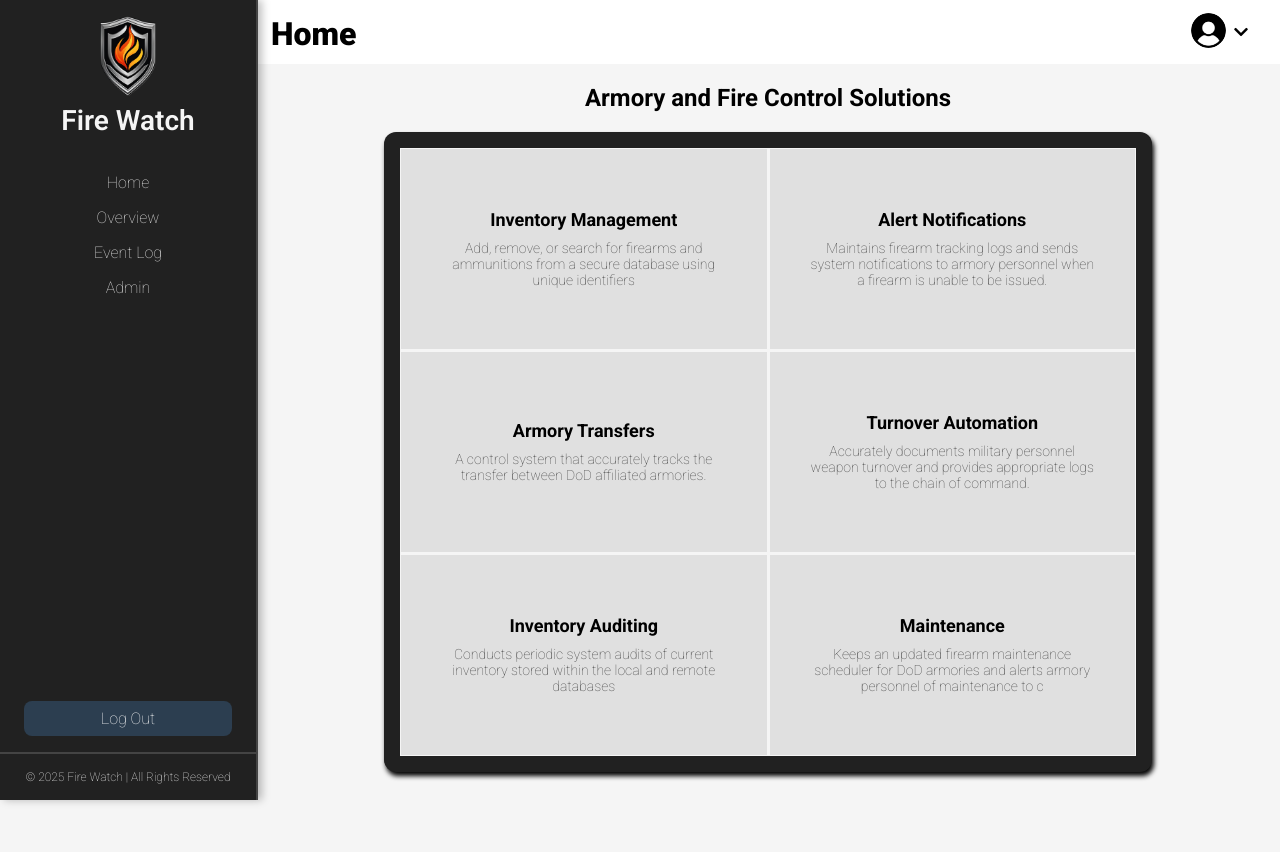
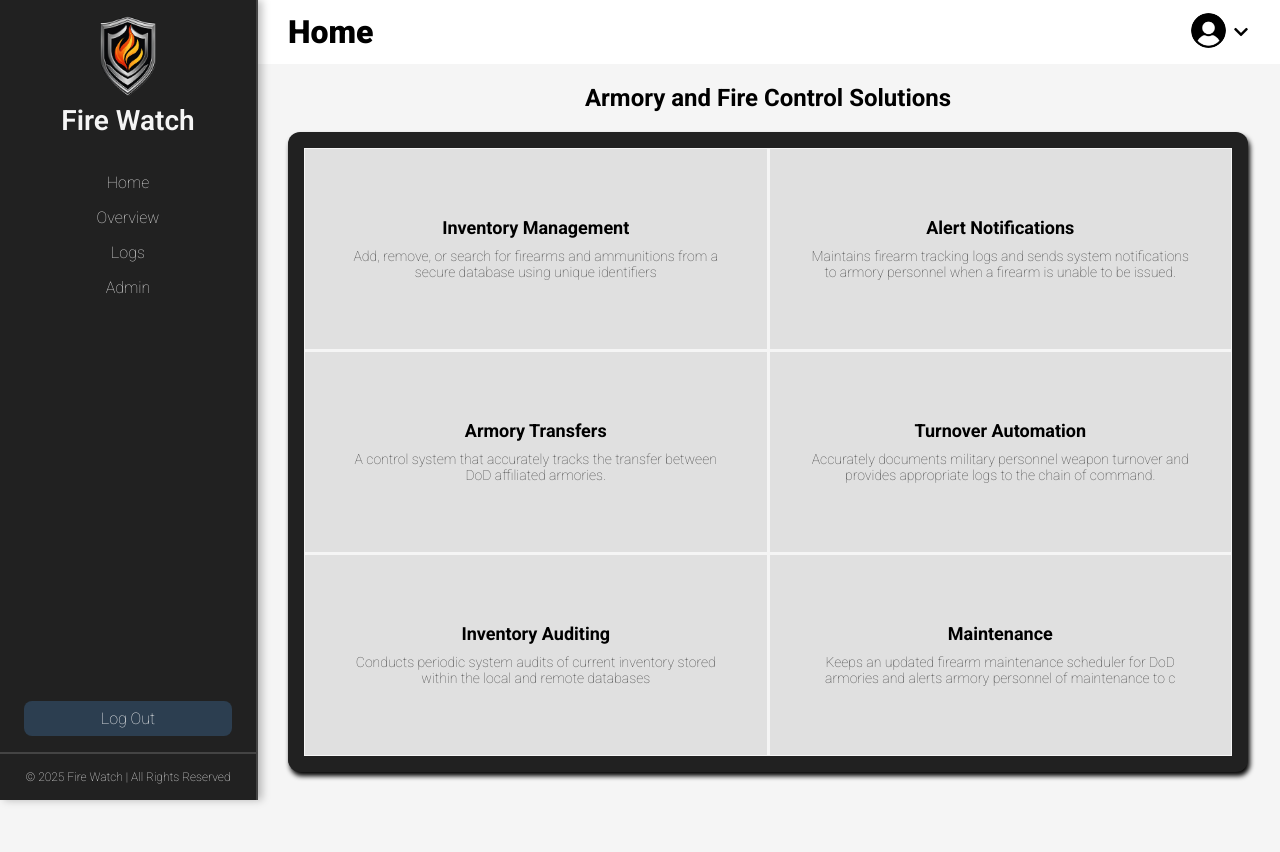
Before and after one commit to morrisEA/s25-team-white, a Django app: page / in a window 1280 px wide. Run offline with Django 4.2, Linux system fonts and the light colour scheme; a user stored in the database is signed in; parts of the project's set-up code (start-up, migrations or seed data) failed here and were passed over.

Commit message:
CSS updates

```diff
--- a/firewatch/eventlog/templates/eventlog/eventlog.html
+++ b/firewatch/eventlog/templates/eventlog/eventlog.html
@@ -16,7 +16,6 @@
             <tr>
               <th>Watch Type</th>
               <th>Member</th>
-              <th>Qualification</th>
               <th>Check In</th>
               <th>Check Out</th>
               <th>Firearm</th>
@@ -29,11 +28,6 @@
             <tr>
               <td>{{ watch.watch_type }}</td>
               <td>{{ watch.member_id }}</td>
-              <td>
-                {% for qualification in watch.qualification_id.all %}
-                {{ qualification.name }}<br />
-                {% endfor %}
-              </td>
               <td>{{ watch.check_in }}</td>
               <td>{{ watch.check_out }}</td>
               <td>
--- a/firewatch/eventlog/templates/eventlog/layout.html
+++ b/firewatch/eventlog/templates/eventlog/layout.html
@@ -54,7 +54,7 @@
             <a
               href="{% url 'eventlog:eventlog' %}"
               class="{% if request.path == '/eventlog/' %}active{% endif %}"
-              >Event Log</a
+              >Logs</a
             >
           </li>
           {% if request.user.is_superuser %}
--- a/firewatch/home/static/home/styles.css
+++ b/firewatch/home/static/home/styles.css
@@ -34,18 +34,18 @@ body {
 #title-bar {
    background-color: white;
    display: flex;
-   place-content: flex-start;
-   align-content: center;
+   justify-content: flex-start;
+   align-items: center;
    flex-direction: row;
    height: 4rem;
-
+   padding: 0 2rem;
 }
 
 #title-bar h1 {
    font-weight: 900;
    font-size: 2rem;
-   margin: 15px;
-   width: 20%;
+   margin: 0;
+   width: auto;
 }
 
 #logo-card {
@@ -79,7 +79,6 @@ body {
    font-size: 1.75rem;
    font-weight: 600;
    place-content: center;
-
 }
 
 #nav-links {
@@ -182,7 +181,6 @@ body {
    align-items: center;
    justify-content: center;
    margin-left: auto;
-   padding-right: 2rem;
    gap: .5rem;
 }
 
@@ -231,7 +229,7 @@ body {
 
 #content-spacing {
    height: 100%;
-   padding: 0 4rem;
+   padding: 0 1rem;
 }
 
 #info-container {
--- a/firewatch/home/templates/home/layout.html
+++ b/firewatch/home/templates/home/layout.html
@@ -54,7 +54,7 @@
             <a
               href="{% url 'eventlog:eventlog' %}"
               class="{% if request.path == '/eventlog/' %}active{% endif %}"
-              >Event Log</a
+              >Logs</a
             >
           </li>
           {% if request.user.is_superuser %}
--- a/firewatch/users/templates/users/layout.html
+++ b/firewatch/users/templates/users/layout.html
@@ -54,7 +54,7 @@
             <a
               href="{% url 'eventlog:eventlog' %}"
               class="{% if request.path == '/eventlog/' %}active{% endif %}"
-              >Event Log</a
+              >Logs</a
             >
           </li>
           {% if request.user.is_superuser %}
```
Also changed, not shown: firewatch/eventlog/static/eventlog/styles.css (+17 -10 lines), firewatch/users/static/users/styles.css (+6 -7 lines).
